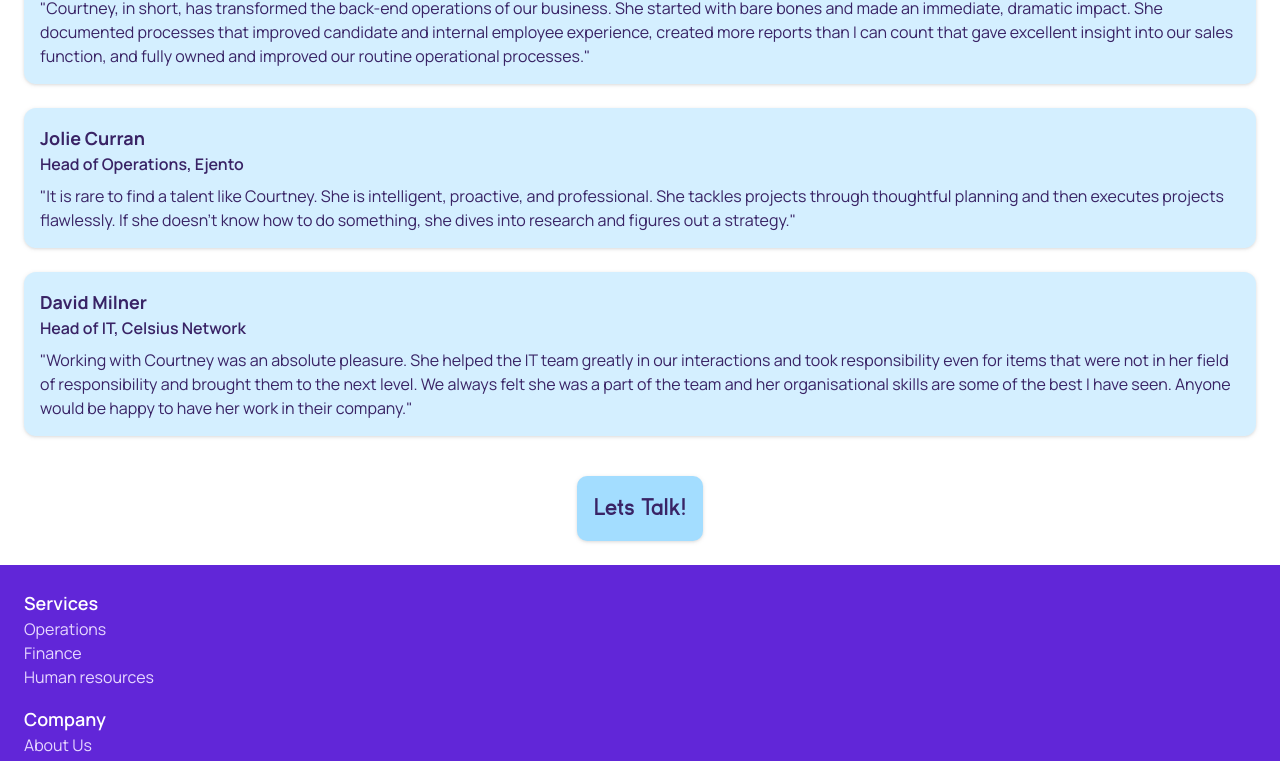
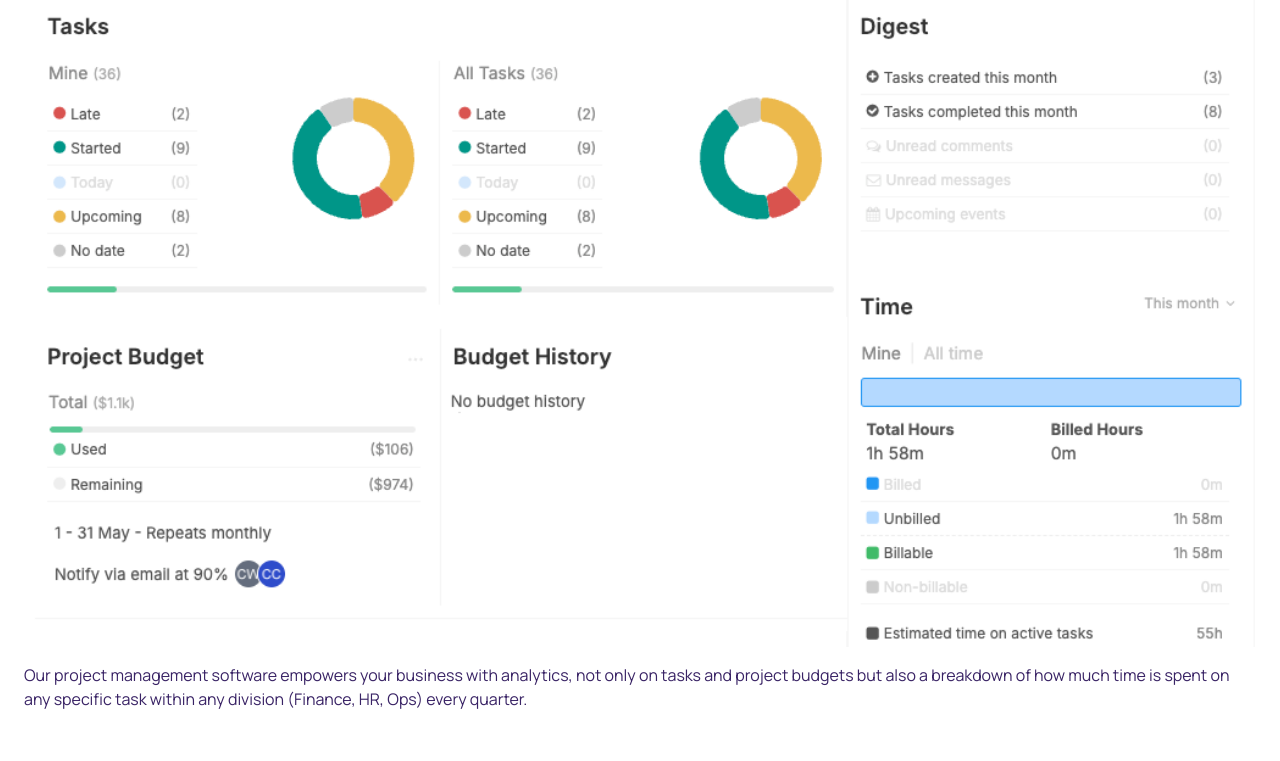
Before and after one commit to hicass/tag-ops-v3, a Next.js app: page / in a window 1280 px wide. Shown: the part 1994-2755 px from the top of the page. Built offline with nearby package versions, Linux system fonts and the light colour scheme; no server answers.

Commit message:
Add analytics section and styling

```diff
--- a/src/app/globals.css
+++ b/src/app/globals.css
@@ -76,7 +76,7 @@ h1, h2, .button {
   filter: drop-shadow(0 1px 2px rgb(0 0 0 / 0.1)) drop-shadow(0 1px 1px rgb(0 0 0 / 0.06));
 }
 
-.button:hover {
+.button:hover, .link:hover {
   transform: translateY(-2px);
   filter: drop-shadow(0 20px 13px rgb(0 0 0 / 0.03)) drop-shadow(0 8px 5px rgb(0 0 0 / 0.08));
 }
--- a/src/app/page.tsx
+++ b/src/app/page.tsx
@@ -45,35 +45,44 @@ export default function Home() {
           </div>
 
           <div className="flex flex-col w-full mt-4">
-            <div className="flex flex-row items-center py-4 gap-2">
+            <Link
+              href="/operations"
+              className="flex flex-row items-center py-4 gap-2"
+            >
               <Image
                 src="/icons/settings.svg"
                 alt="Gear"
                 width={30}
                 height={30}
               />
-              <h3 className="text-2xl text-background">Operations</h3>
-            </div>
+              <h3 className="link text-2xl text-background">Operations</h3>
+            </Link>
 
-            <div className="flex flex-row items-center py-4 gap-2">
+            <Link
+              href="/finance"
+              className="flex flex-row items-center py-4 gap-2"
+            >
               <Image
                 src="/icons/report-money.svg"
                 alt="Money"
                 width={30}
                 height={30}
               />
-              <h3 className="text-2xl text-background">Finance</h3>
-            </div>
+              <h3 className="link text-2xl text-background">Finance</h3>
+            </Link>
 
-            <div className="flex flex-row items-center py-4 gap-2">
+            <Link
+              href="/finance"
+              className="flex flex-row items-center py-4 gap-2"
+            >
               <Image
                 src="/icons/heart-handshake.svg"
                 alt="Hanshake in the shape of a heart"
                 width={30}
                 height={30}
               />
-              <h3 className="text-2xl text-background">Human Resources</h3>
-            </div>
+              <h3 className="link text-2xl text-background">Human Resources</h3>
+            </Link>
           </div>
 
           <Link href="/services" className="button mt-4 text-lg">
@@ -211,6 +220,27 @@ export default function Home() {
               </p>
             </div>
           </div>
+
+          <h3 className="text-center mt-4 text-xl manrope-semibold">
+            Analytics Empowerment
+          </h3>
+
+          <div className="flex flex-col mt-4 gap-4">
+            <Image
+              src="/images/dashboard.png"
+              alt="Teamwork Dashboard"
+              width={100}
+              height={100}
+              layout="responsive"
+            />
+
+            <p>
+              Our project management software empowers your business with
+              analytics, not only on tasks and project budgets but also a
+              breakdown of how much time is spent on any specific task within
+              any division (Finance, HR, Ops) every quarter.
+            </p>
+          </div>
         </section>
 
         <section className="flex flex-col items-center p-6">
```
Also changed, not shown: public/images/dashboard.png (added).
